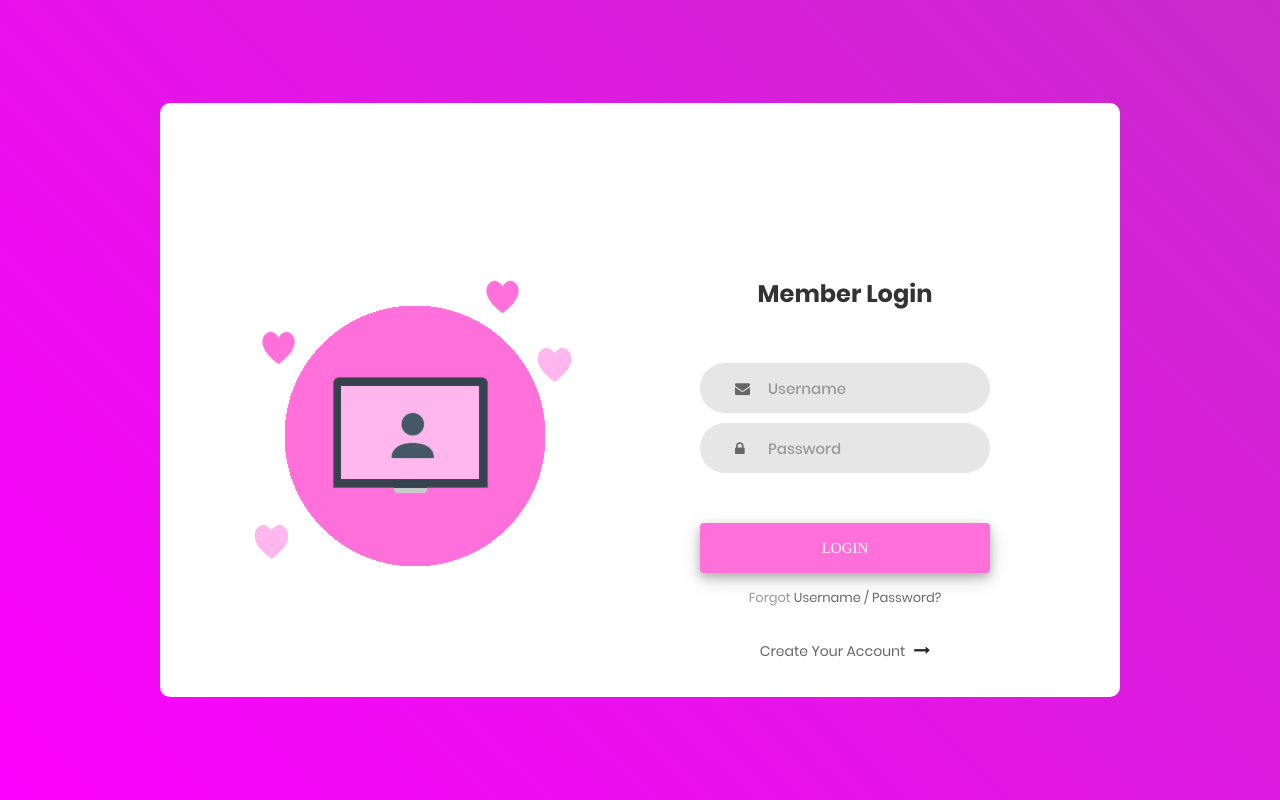
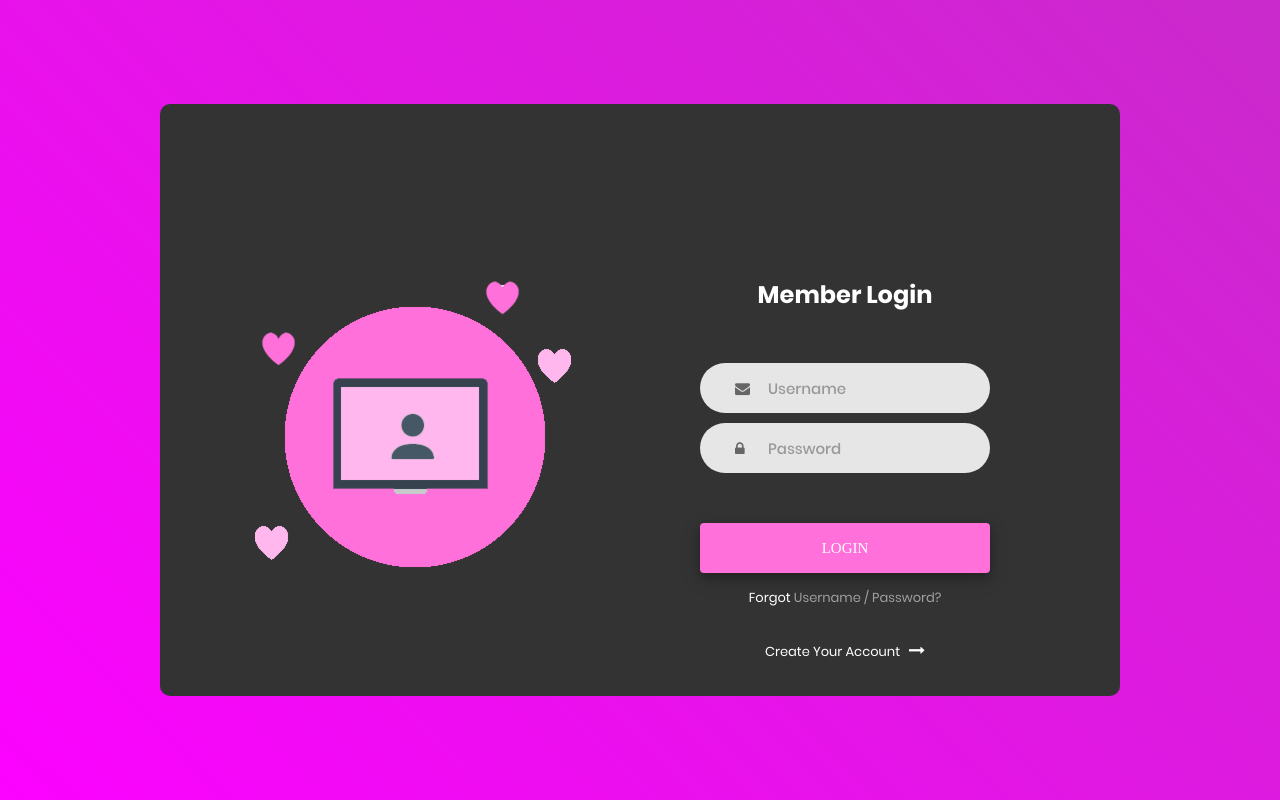
Before and after one commit to padraigmc/Meet-Amour, a PHP site: page /login.php in a window 1280 px wide. Run offline with PHP 8.4, Linux system fonts and the light colour scheme; some web fonts are replaced.

Commit message:
Updated login, register, user_profile

```diff
--- a/css/main.css
+++ b/css/main.css
@@ -207,14 +207,14 @@ iframe {
   font-family: Poppins-Regular;
   font-size: 13px;
   line-height: 1.5;
-  color: #999999;
+  color: #fff;
 }
 
 .txt2 {
   font-family: Poppins-Regular;
   font-size: 13px;
   line-height: 1.5;
-  color: #666666;
+  color: rgb(161, 161, 161)
 }
 
 
@@ -365,7 +365,8 @@ input[type=submit]:hover {
 
 .wrap-login100 {
   width: 960px;
-  background: #fff;
+  background: rgb(51, 51, 51);
+  color: #fff;
   border-radius: 10px;
   overflow: hidden;
 
@@ -399,7 +400,7 @@ input[type=submit]:hover {
 .login100-form-title {
   font-family: Poppins-Bold;
   font-size: 24px;
-  color: #333333;
+  color: #fff;
   line-height: 1.2;
   text-align: center;
 
@@ -421,7 +422,7 @@ input[type=submit]:hover {
   font-family: Poppins-Medium;
   font-size: 15px;
   line-height: 1.5;
-  color: #666666;
+  color: rgb(51, 51, 51);
 
   display: block;
   width: 100%;
--- a/js/new-age.min.js
+++ b/js/new-age.min.js
@@ -29,7 +29,7 @@ function showDrop() {
     document.getElementById("myDropdown").classList.toggle("show");
   }
 
-  // Close the dropdown menu if the user clicks outside of it
+  // Close the admin page dropdown menu if the user clicks outside of it
   window.onclick = function(event) {
     if (!event.target.matches('.dropbtn')) {
       var dropdowns = document.getElementsByClassName("dropdown-content");
--- a/login.php
+++ b/login.php
@@ -1,11 +1,12 @@
 <!DOCTYPE html>
 <html lang="en">
 <head>
-	<title>Login V1</title>
+	<title>MeetAmour - Login</title>
 	<meta charset="UTF-8">
 	<meta name="viewport" content="width=device-width, initial-scale=1">
+	<link rel="icon" href="img/logoalt.png">
 <!--===============================================================================================-->
-	<link rel="icon" type="image/png" href="img/icons/favicon.ico"/>
+	<link rel="icon" type="image/png" href="img/logoalt.png"/>
 <!--===============================================================================================-->
 	<link rel="stylesheet" type="text/css" href="vendor/bootstrap/css/bootstrap.css">
 <!--===============================================================================================-->
@@ -82,10 +83,8 @@
 						</div>
 
 						<div class="text-center p-t-136">
-							<a class="txt2" href="#">
-								<a href="register.php">Create Your Account</a>
+								<a href="register.php" class="txt1">Create Your Account</a>
 								<i class="fa fa-long-arrow-right m-l-5" aria-hidden="true"></i>
-							</a>
 						</div>
 					</form>
 				</div>
--- a/register.php
+++ b/register.php
@@ -5,7 +5,7 @@
 	<meta charset="UTF-8">
 	<meta name="viewport" content="width=device-width, initial-scale=1">
 <!--===============================================================================================-->
-<link rel="icon" type="image/png" href="img/icons/favicon.ico"/>
+<link rel="icon" type="image/png" href="img/logoalt.png"/>
 <!--===============================================================================================-->
 	<link rel="stylesheet" type="text/css" href="vendor/bootstrap/css/bootstrap.css">
 <!--===============================================================================================-->
@@ -92,10 +92,8 @@
 						</div>
 
 						<div class="text-center p-t-136">
-							<a class="txt2" href="#">
-								<a href="login.php">Login</a>
+								<a href="login.php" class="txt1">Login</a>
 								<i class="fa fa-long-arrow-right m-l-5" aria-hidden="true"></i>
-							</a>
 						</div>
 					</form>
 				</div>
--- a/user_profile.php
+++ b/user_profile.php
@@ -240,6 +240,9 @@
         </li>
         <li class="list-inline-item">
           <a href="#">FAQ</a>
+        <li class="list-inline-item">
+          <a href="admin.php">Admin</a>
+        </li>
         </li>
       </ul>
     </div>
```
